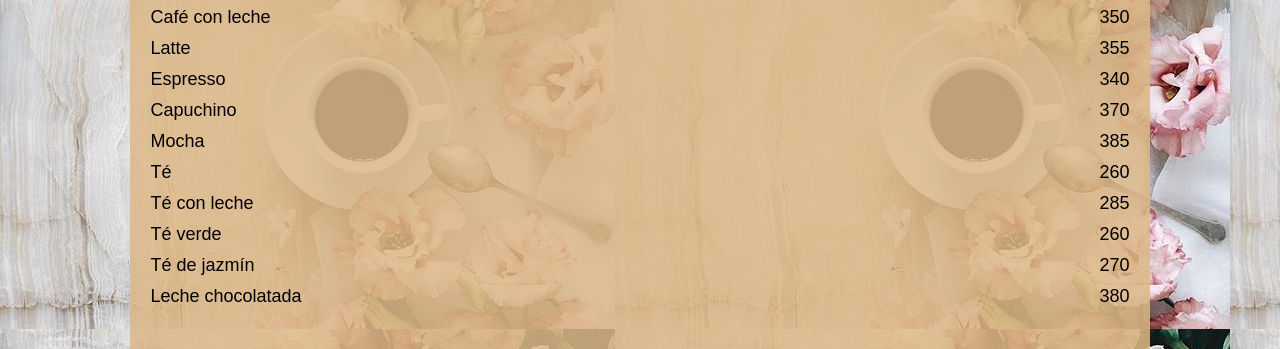
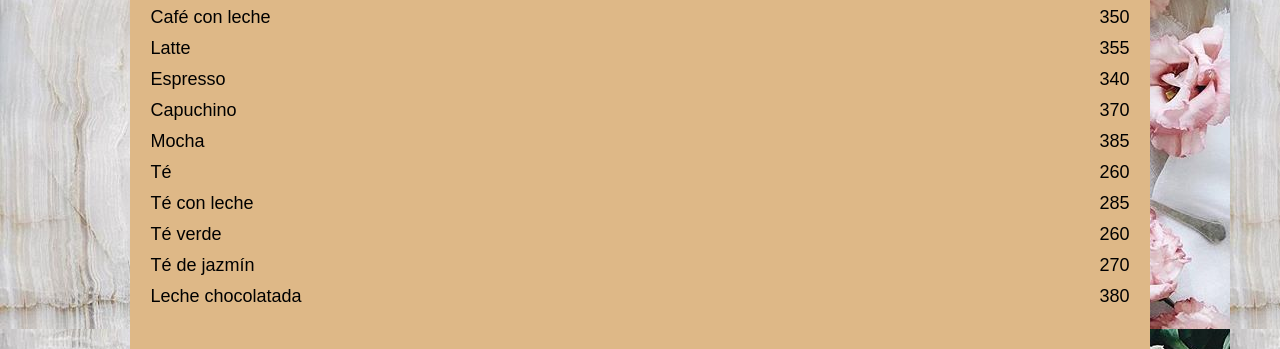
Before and after one commit to dev1-ish/menu-cafe_del_tango, a plain HTML site: page index.html in a window 1280 px wide. Shown: the part 305-654 px from the top of the page. Drawn offline with Linux system fonts and the light colour scheme.

Commit message:
[minor update] style

```diff
--- a/style/styles.css
+++ b/style/styles.css
@@ -38,7 +38,8 @@ hr {
 
 .menu {
     width: 80%;
-    background-color: rgba(222, 184, 135, 0.856); /*burlywood*/
+    /* background-color: rgba(222, 184, 135, 0.856); burlywood */
+    background-color: burlywood;
     margin-left: auto;
     margin-right: auto;
     padding: 20px;
```
